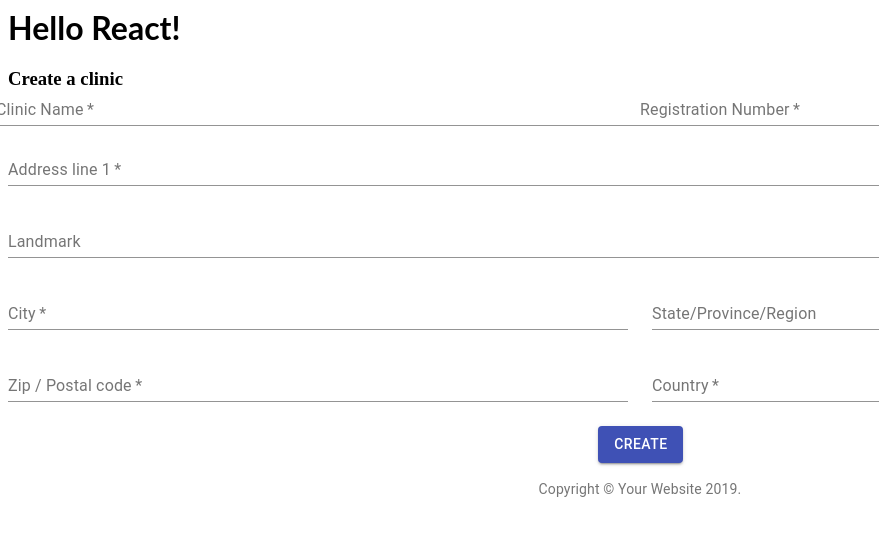
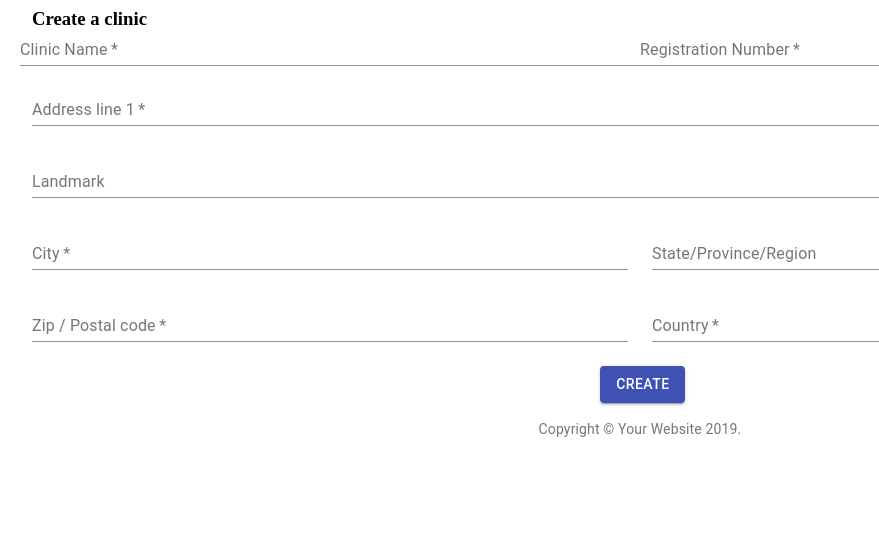
Before and after one commit to abhi-debuginside/ddocfleet-client, a React (Create React App) app: page /hello in a window 1280 px wide. Shown: the top 536 px of the page, without its empty margins (0-879 px from the left). Built offline with nearby package versions, Linux system fonts and the light colour scheme.

Commit message:
2 files modified, 1 added

```diff
--- a/package.json
+++ b/package.json
@@ -4,8 +4,10 @@
   "private": true,
   "dependencies": {
     "@material-ui/core": "^4.5.2",
+    "@material-ui/icons": "^4.5.1",
     "react": "^16.11.0",
-    "react-dom": "^16.11.0"
+    "react-dom": "^16.11.0",
+    "react-router-dom": "^5.1.2"
   },
   "scripts": {
     "start": "react-scripts start",
--- a/src/App.js
+++ b/src/App.js
@@ -1,7 +1,7 @@
 import React, { Component } from "react";
-import Hello from "./components/Hello";
-import CreateClinic from "./components/clinic/CreateClinic";
+import Container from "@material-ui/core/Container";
 import CopyRightInfo from "./components/common/CopyRightInfo";
+import AppRouter from "./components/AppRouter";
 
 class App extends Component {
   constructor() {
@@ -18,8 +18,9 @@ class App extends Component {
       // https://github.com/only2dhir/react-js-material/tree/master/src
       // https://www.devglan.com/react-js/reactjs-material-ui-example
       <div>
-        <Hello name={this.state.name} />
-        <CreateClinic />
+        <Container>
+          <AppRouter />
+        </Container>
         <CopyRightInfo />
       </div>
     );
--- /dev/null
+++ b/src/components/AppRouter.js
@@ -0,0 +1,28 @@
+import React, { Component } from "react";
+import { BrowserRouter as Router, Route, Switch } from "react-router-dom";
+ import Hello from "./Hello";
+import CreateClinic from "./clinic/CreateClinic";
+
+
+class AppRouter extends Component {
+  // constuctor
+  constructor() {
+    super();
+  }
+
+  // render
+  render() {
+    return (
+      <div>
+        <Router>
+          <Switch>
+            <Route path="/" component={CreateClinic} />
+            <Route path="/hello" component={Hello} />
+          </Switch>
+        </Router>
+      </div>
+    );
+  }
+}
+
+export default AppRouter;
```
